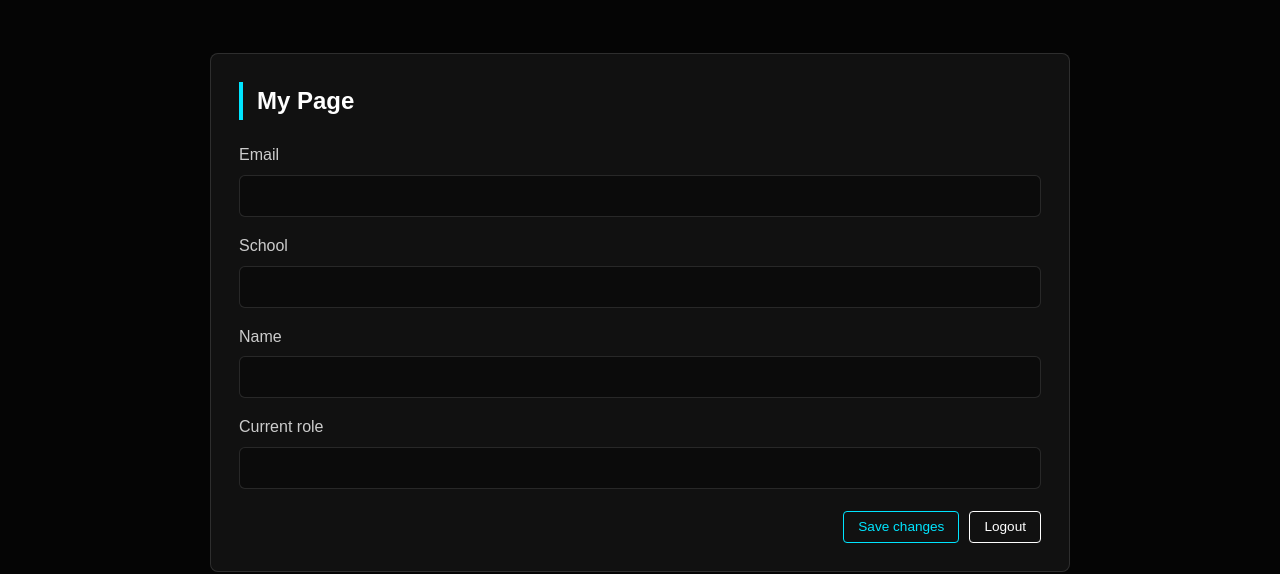
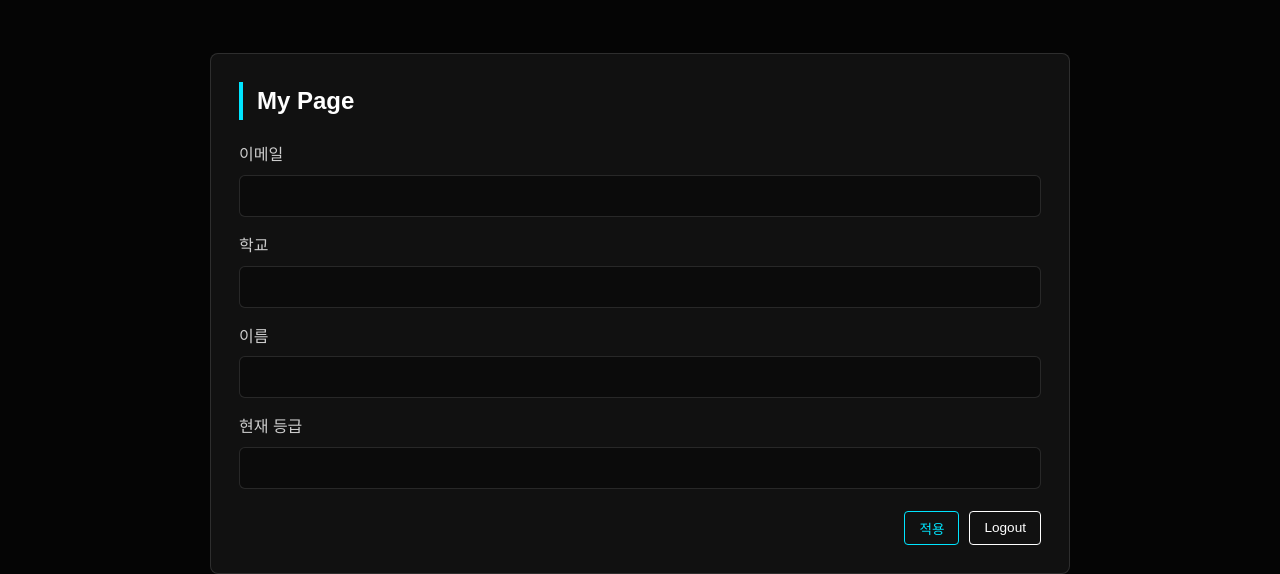
Before and after one commit to HQ-SYRTN/SYRTN, a plain HTML site: page mypage.html in a window 1280 px wide. Shown: the part 391-965 px from the top of the page. Drawn offline with Linux system fonts and the light colour scheme; no server answers.

Commit message:
Update mypage.html

```diff
--- a/mypage.html
+++ b/mypage.html
@@ -15,7 +15,7 @@
 <body>
 <div class="auth-bar"><a href="index.html" class="logo-link"><img src="SYRTN-logo-homepage.png" alt="SYRTN logo" class="nav-logo"><span>SYRTN</span></a><div class="auth-user-zone"><a href="login.html" id="login-link" class="auth-btn">LOGIN</a><span id="user-name" style="display:none;color:var(--accent);font-weight:700"></span><button id="logout-btn" class="auth-btn" style="display:none">LOGOUT</button></div></div>
 <header class="hero"><h1>My Page</h1><p>Profile and authority information</p></header><nav class="sub-nav-container"><div class="nav-menu"><a href="index.html">HOME</a><a href="introduction.html">INTRODUCTION</a><a href="talk.html">TALK</a><a href="resource.html">RESOURCE</a><a href="suggest.html">SUGGESTION</a><a href="mypage.html" class="active">MY PAGE</a><a href="adjust.html">REQUEST AUTHORITY</a><a href="admin.html">ADMIN</a></div></nav>
-<main class="container"><section class="panel"><h1 class="section-title">My Page</h1><label>Email</label><input id="display-email" readonly><label>School</label><input id="display-school" readonly><label>Name</label><input id="edit-name"><label>Current role</label><input id="display-role" readonly><div class="actions"><button class="btn btn-primary" id="update-profile-btn">Save changes</button><button class="btn" id="card-logout-btn">Logout</button></div></section></main>
+<main class="container"><section class="panel"><h1 class="section-title">My Page</h1><label>이메일</label><input id="display-email" readonly><label>학교</label><input id="display-school" readonly><label>이름</label><input id="edit-name"><label>현재 등급</label><input id="display-role" readonly><div class="actions"><button class="btn btn-primary" id="update-profile-btn">적용</button><button class="btn" id="card-logout-btn">Logout</button></div></section></main>
 <footer>
   <p>&copy; 2026 SYRTN Collaboration. All Rights Reserved.</p>
   <p>영광 해룡고 | 순천고 | 순천 복성고 물리·지구과학 동아리</p>
```
